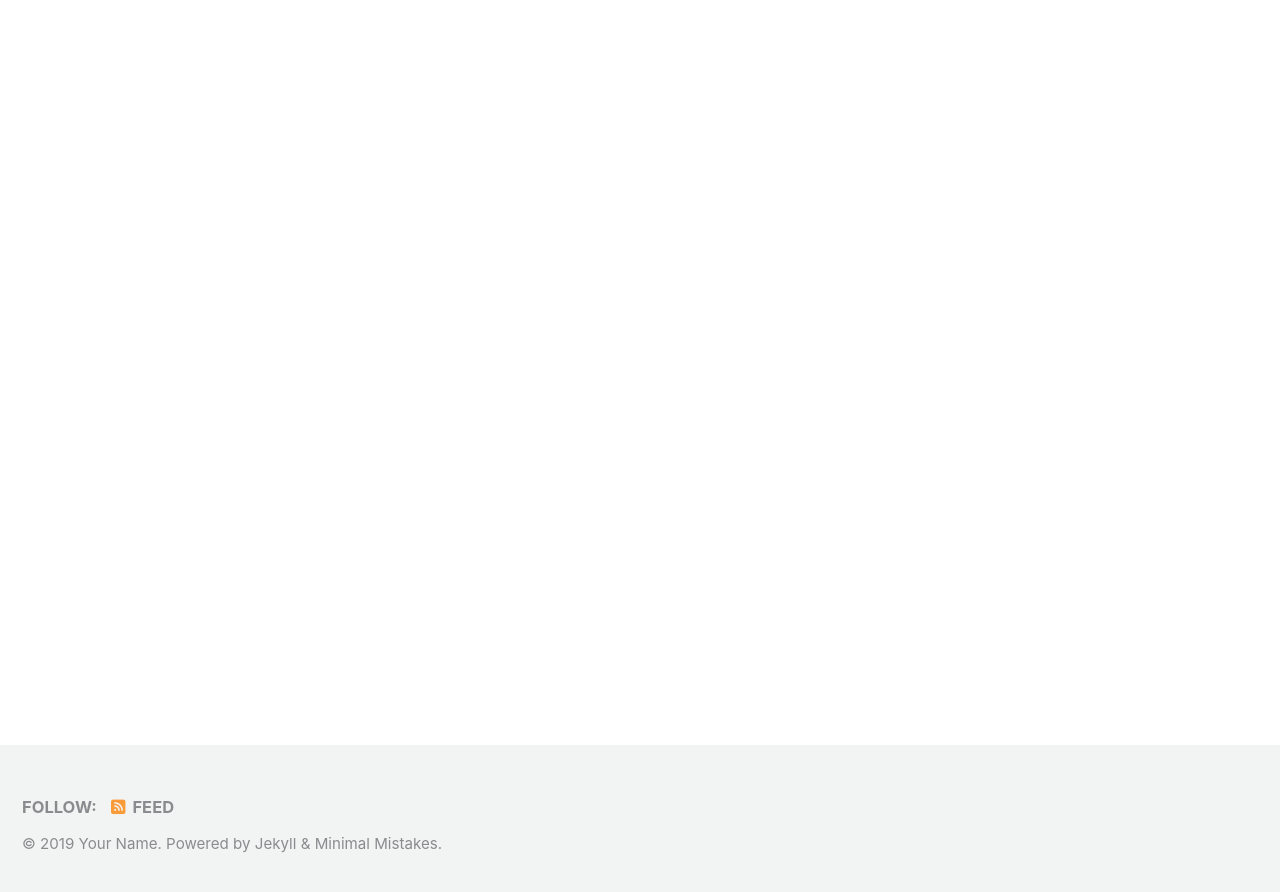
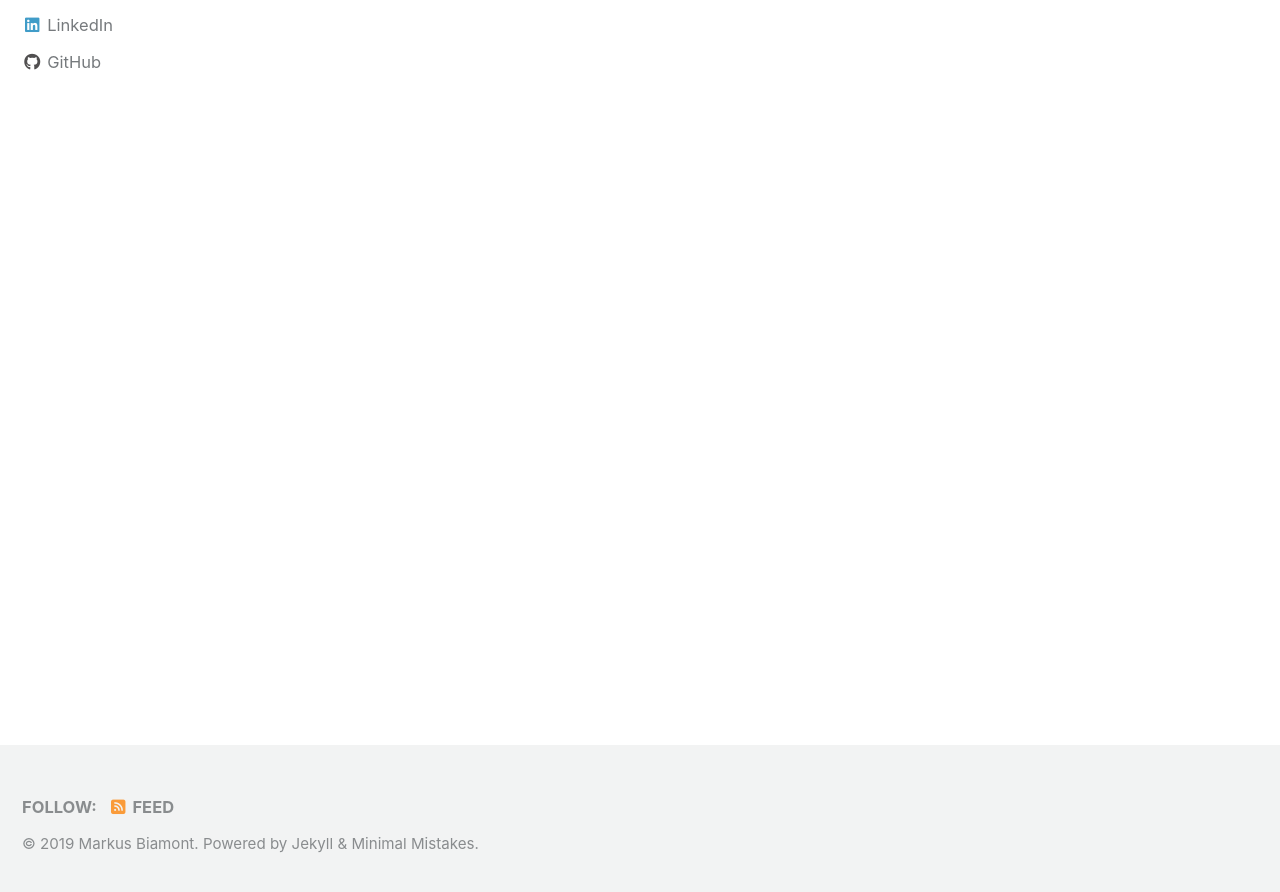
Before and after one commit to biamonto/fin-project, a Jekyll site: the page built from index.html, in a window 1280 px wide and 900 px high, scrolled down 222 px. Shown: the top 892 px of the window. Built offline with Jekyll 4.4.1, drawn with Linux system fonts in a browser that asks for light colours; cached includes are drawn as plain includes; nearby versions of some CDN libraries; the list of posts is cut into pages by our own code; some of the changed text lies outside the part shown.

Commit message:
Page update
Info etc

```diff
--- a/_config.yml
+++ b/_config.yml
@@ -16,11 +16,11 @@ minimal_mistakes_skin    : "default" # "air", "aqua", "contrast", "dark", "dirt"
 
 # Site Settings
 locale                   : "en-US"
-title                    : "Site Title"
+title                    : "Financial engineering"
 title_separator          : "-"
 subtitle                 : # site tagline that appears below site title in masthead
-name                     : "Your Name"
-description              : "An amazing website."
+name                     : "Markus Biamont"
+description              : "Financial Engineering Portfolio"
 url                      : # the base hostname & protocol for your site e.g. "https://mmistakes.github.io"
 baseurl                  : # the subpath of your site, e.g. "/blog"
 repository               : # GitHub username/repo-name e.g. "mmistakes/minimal-mistakes"
@@ -107,11 +107,13 @@ analytics:
 
 # Site Author
 author:
-  name             : "Your Name"
+  name             : "Markus Biamont"
   avatar           : # path of avatar image, e.g. "/assets/images/bio-photo.jpg"
-  bio              : "I am an **amazing** person."
-  location         : "Somewhere"
+  bio              : "Financial Engineering Portfolio."
+  location         : "Stockholm"
   email            :
+  github           : "biamonto"
+  linkedin         : "markusbiamont"
   links:
     - label: "Email"
       icon: "fas fa-fw fa-envelope-square"
--- a/vanilla_option_bs.py
+++ b/vanilla_option_bs.py
@@ -2,7 +2,7 @@
 """
 Created on Fri Oct 11 23:02:12 2019
 
-@author: marku
+@author: markus
 """
 
 import numpy as np
```
